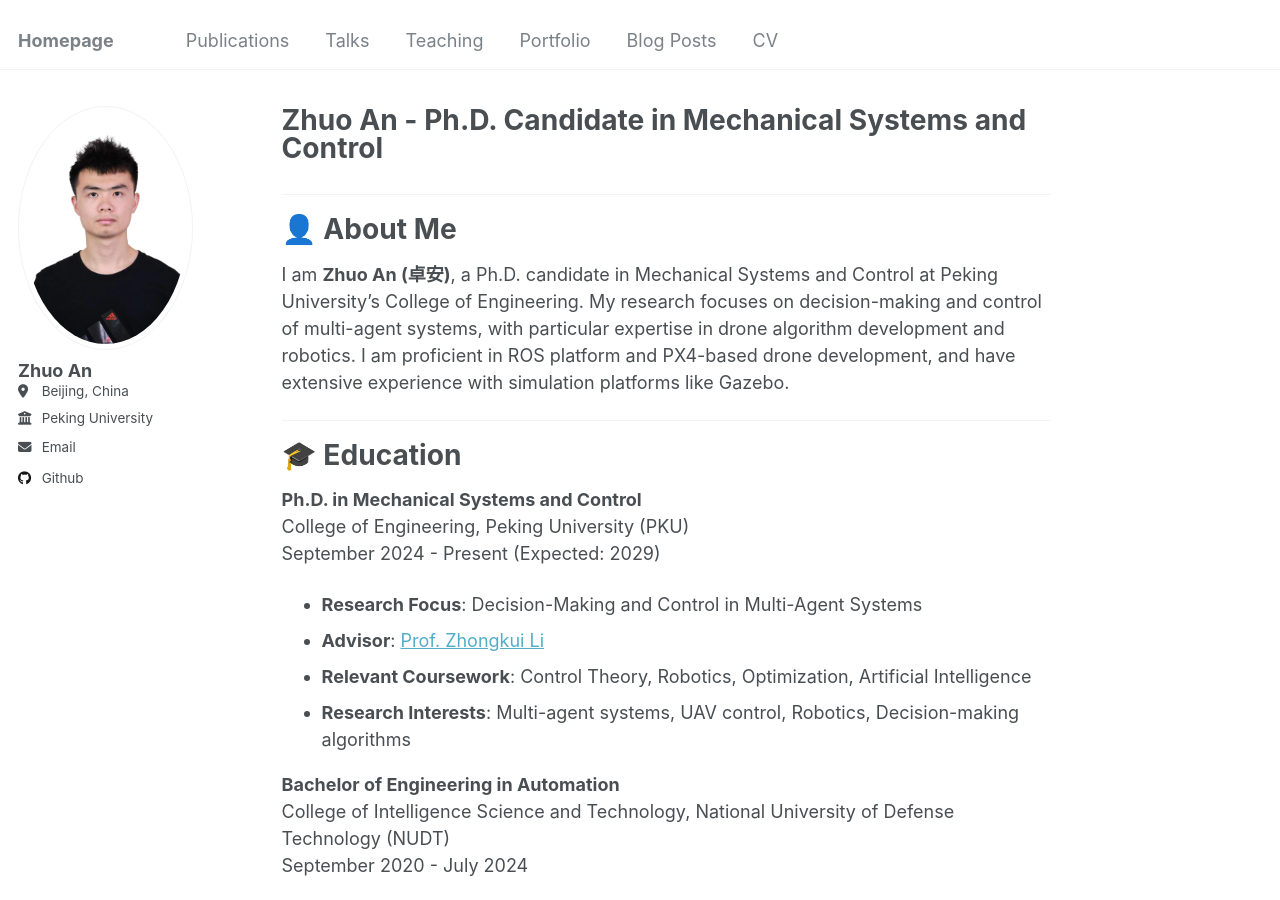
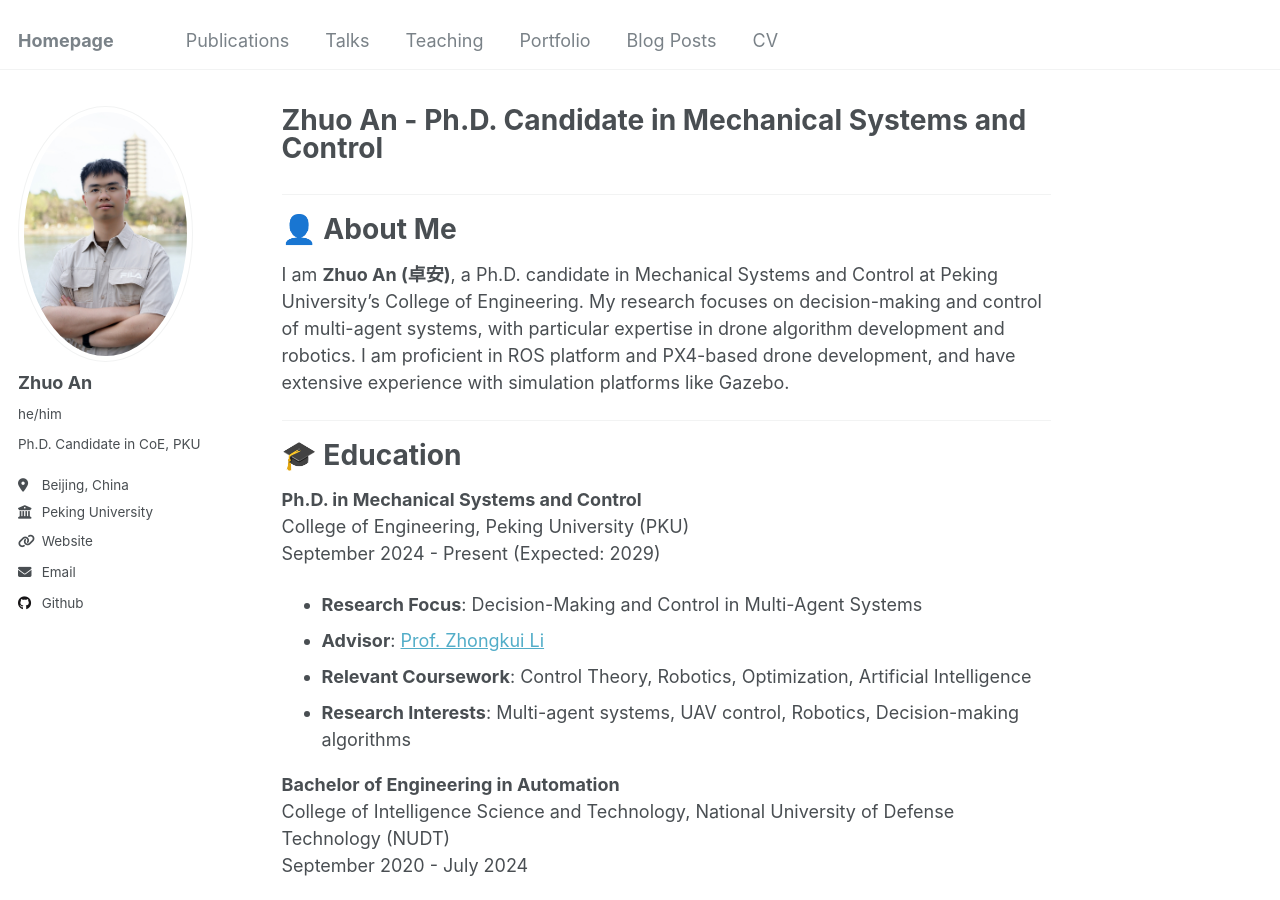
Before and after one commit to andy-zhuo-02/andy-zhuo-02.github.io, a Jekyll site: the page built from _pages/about.md, in a window 1280 px wide and 900 px high. Built offline with Jekyll 4.4.1, drawn with Linux system fonts in a browser that asks for light colours.

Commit message:
更新个人信息，包括头像、代词和简历，修改个人网站链接

```diff
--- a/_config.yml
+++ b/_config.yml
@@ -21,13 +21,13 @@ repository               : "andy-zhuo-02/andy-zhuo-02.github.io"
 #               Additional customization can be done by editing /_includes/author-profile.html
 author:
   # Biographic information
-  avatar           : "photo.png"
+  avatar           : "personal_photo_cut.jpg"
   name             : "Zhuo An"
-  pronouns         : # example: "she/her"
-  bio              : # "Short biography for the left-hand sidebar"
+  pronouns         : "he/him"
+  bio              : "Ph.D. Candidate in CoE, PKU"
   location         : "Beijing, China"
   employer         : "Peking University"
-  uri              : # URL
+  uri              : "https://andy-zhuo-02.github.io"
   email            : "zhuoan@stu.pku.edu.cn"
 
   # Academic websites
```
Also changed, not shown: images/personal_photo_cut.jpg (added), 1 other file.
